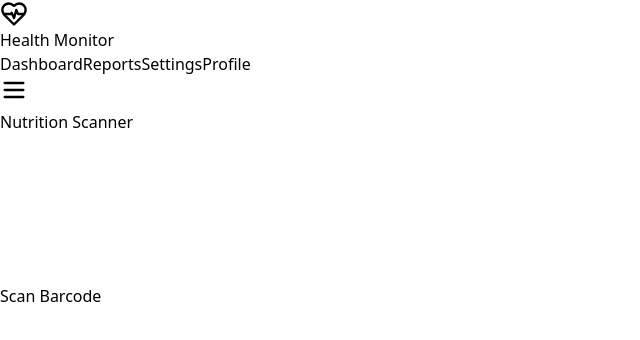
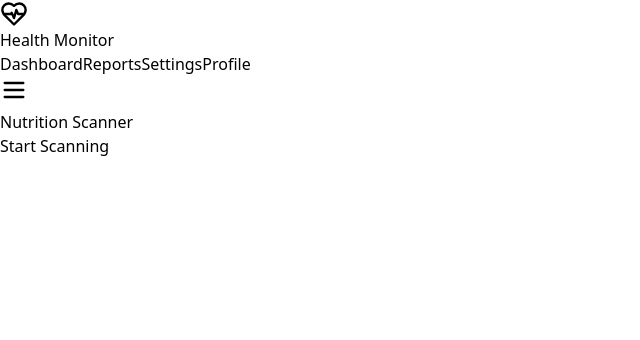
Before and after one commit to gabdani11/Healthmonitor, a React (Vite) app: page /Healthmonitor/nutrition in a window 1280 px wide. Shown: the top 340 px of the page, without its empty margins (0-640 px from the left). Built offline with nearby package versions, Linux system fonts and the light colour scheme; no server answers.

Commit message:
Updated project files

```diff
--- a/src/Components/CameraScanner.jsx
+++ b/src/Components/CameraScanner.jsx
@@ -1,39 +1,64 @@
-// CameraScanner.jsx - Captures barcode using laptop camera
-import React, { useState, useRef, useCallback } from 'react';
-import Webcam from 'react-webcam';
+import React, { useEffect, useState } from 'react';
 import Quagga from 'quagga';
 
 const CameraScanner = ({ onScan }) => {
-    const webcamRef = useRef(null);
     const [scanning, setScanning] = useState(false);
 
-    const capture = useCallback(() => {
-        if (!scanning) {
-            setScanning(true);
-            const imageSrc = webcamRef.current.getScreenshot();
-            processBarcode(imageSrc);
+    useEffect(() => {
+        if (scanning) {
+            Quagga.init({
+                inputStream: {
+                    type: "LiveStream",
+                    constraints: {
+                        width: 640,
+                        height: 480,
+                        facingMode: "environment" // Use laptop camera
+                    },
+                    target: document.querySelector("#scanner-container"),
+                },
+                decoder: {
+                    readers: ["ean_reader", "upc_reader"], // Supports multiple barcode types
+                },
+            }, function (err) {
+                if (err) {
+                    console.error("QuaggaJS Init Error:", err);
+                    return;
+                }
+                Quagga.start();
+            });
+
+            Quagga.onDetected((data) => {
+                onScan(data.codeResult.code);
+                setScanning(false);
+                Quagga.stop();
+            });
         }
-    }, [scanning]);
 
-    const processBarcode = (imageSrc) => {
-        Quagga.decodeSingle({
-            decoder: { readers: ["ean_reader"] },
-            locate: true,
-            src: imageSrc,
-        }, (result) => {
-            if (result && result.codeResult) {
-                onScan(result.codeResult.code);
-            } else {
-                alert("Barcode not detected. Try again.");
+        return () => {
+            if (scanning) {
+                Quagga.stop();
             }
-            setScanning(false);
-        });
-    };
+        };
+    }, [scanning, onScan]);
 
     return (
         <div className="flex flex-col items-center">
-            <Webcam ref={webcamRef} screenshotFormat="image/png" className="rounded-lg shadow-md" />
-            <button onClick={capture} className="mt-4 bg-blue-500 text-white py-2 px-4 rounded">Scan Barcode</button>
+            <div id="scanner-container" className="w-full h-64 border rounded shadow"></div>
+            {!scanning ? (
+                <button
+                    onClick={() => setScanning(true)}
+                    className="mt-4 bg-blue-500 text-white py-2 px-4 rounded"
+                >
+                    Start Scanning
+                </button>
+            ) : (
+                <button
+                    onClick={() => setScanning(false)}
+                    className="mt-4 bg-red-500 text-white py-2 px-4 rounded"
+                >
+                    Stop Scanning
+                </button>
+            )}
         </div>
     );
 };
```
